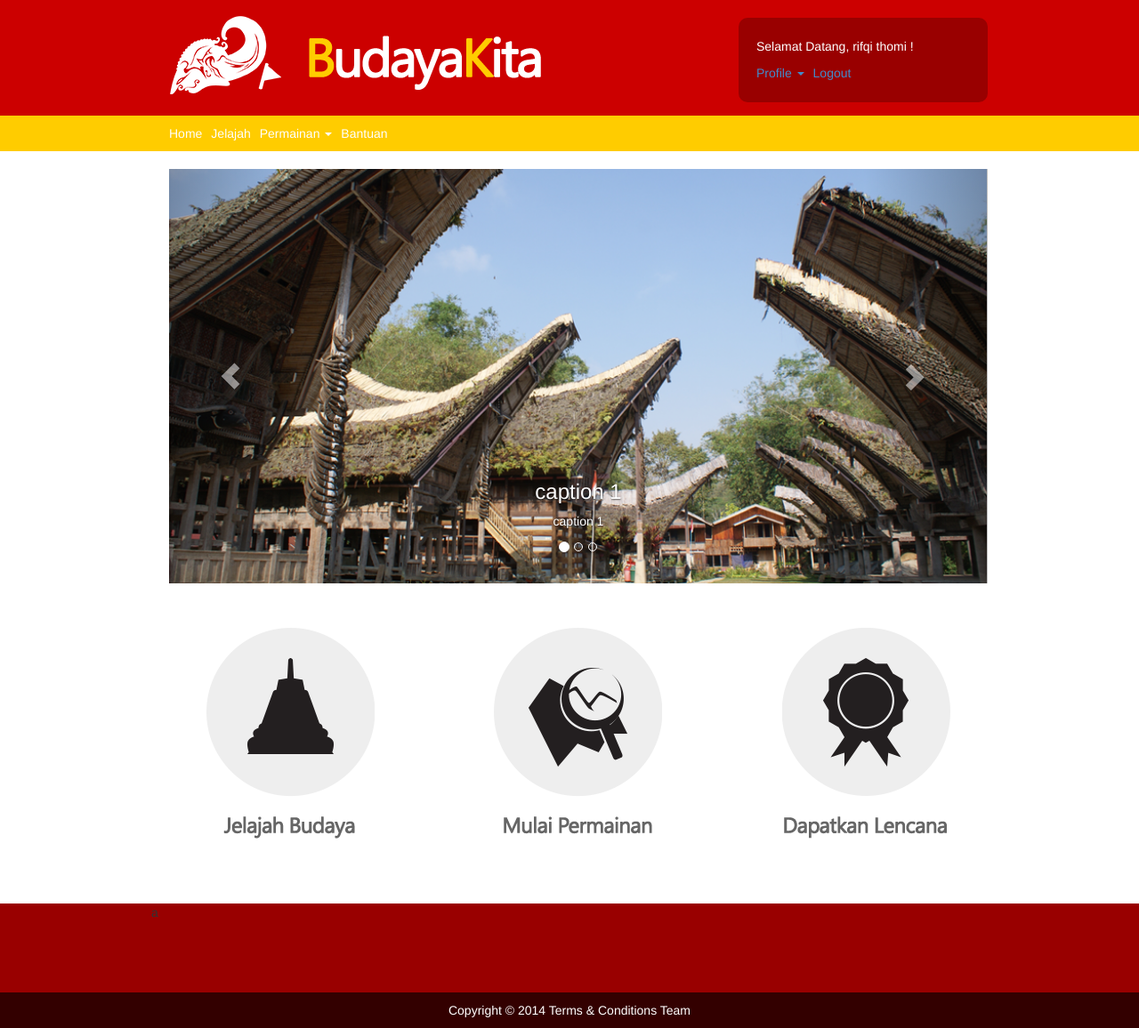
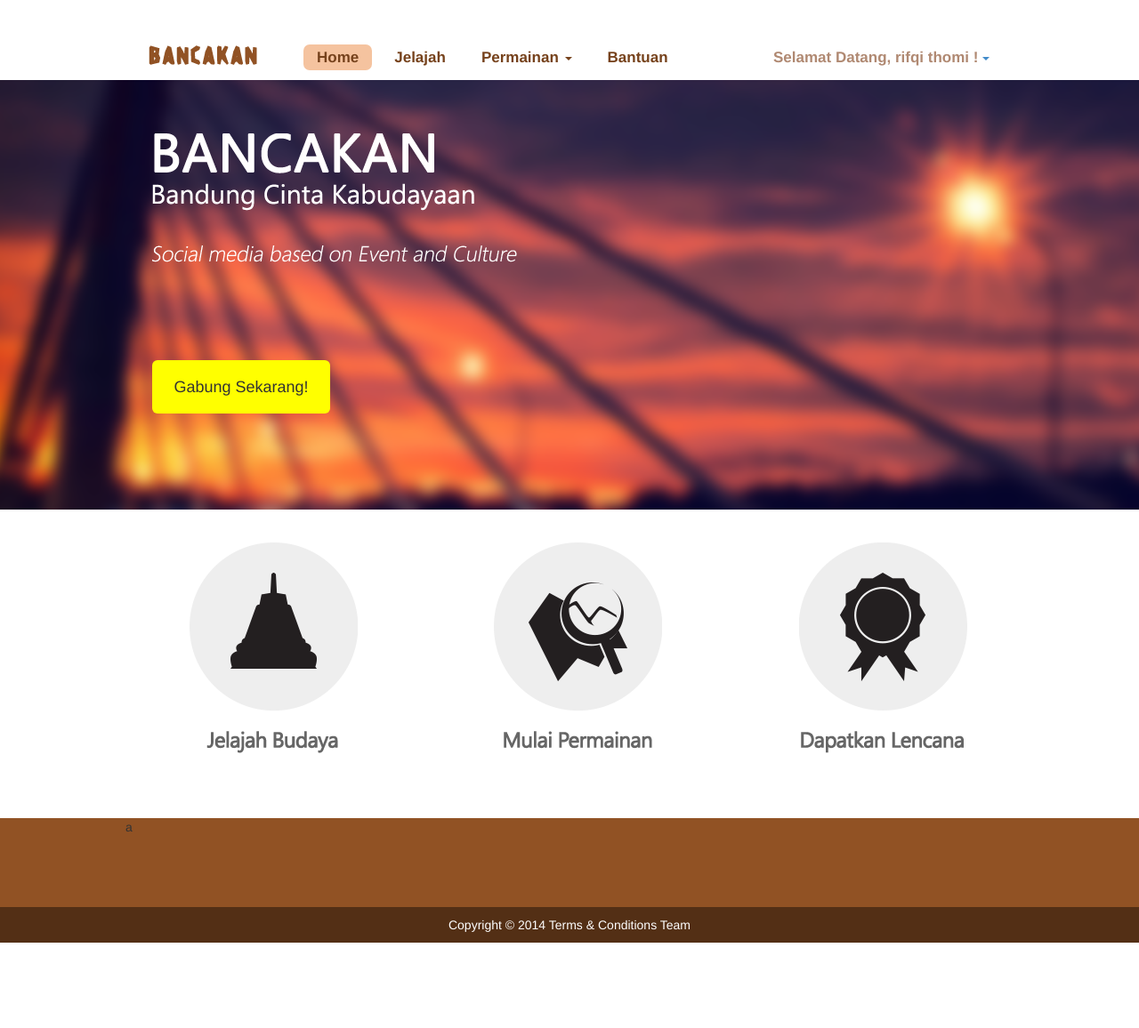
Before and after one commit to TermsandConditionsTeam/bancakan, a PHP site: page / in a window 1280 px wide. Shown: the whole page at 89% size. After the commit the page ends 1060 px from the top, so only its background shows below. Run offline with PHP 8.4, Linux system fonts and the light colour scheme; a user stored in the database is signed in; data comes from the database, SQL or seed files in the repository; some libraries are stand-ins or nearby versions.

Commit message:
update desain
ubah desain, tambah asset

```diff
--- a/custom.css
+++ b/custom.css
@@ -1,3 +1,11 @@
+      body
+      {
+        background: url("assets/images/body.png") no-repeat center center;
+        background-size: 100% 573px;
+        background-position: initial;
+
+      }
+
       header
       {
         padding-left: 20px;
@@ -5,8 +13,8 @@
         padding-right: 20px;
         padding-bottom: 0px;
         min-width: 1280px;
-        min-height: 130px;
-        background:url("assets/images/header.png") repeat;
+        min-height: 90px;
+        background:#ffffff;
       }
       nav
       {
@@ -18,34 +26,45 @@
         min-height: 40px;
         background:url("assets/images/menu.png") repeat;
       }
+      .aaa{
+        padding-left: 15px;
+        padding-right: 15px;
+      }
+      .aaa:hover {
+        background-color: #f5c39f;
+        border-radius:7px;
+      }
+      .aaa.active
+      {
+        background-color: #f5c39f;
+        border-radius:7px;
+      }
       .container
       {
-        width: 970px;
-
+        width: 1028px;
       }
       .logo
       {
         padding: 10px 20px;
         float:left;
-
+        margin-top:30px;
         width: 340px;
         height: 100%;
       }
       .login
       {
-        height: 95px;
+        height: 30px;
         width: 280px;
         float:right;
-        padding: 10px 20px;
-        background: #990000;
-        margin-top: 20px;
+        padding: 5px 10px;
+        margin-top: 48px;
         border-radius: 10px;
       }
       .user
       {
-        margin-top: 12px;
         margin-bottom:10px;
-        font-size: 14px;
+        font-size: 17px;
+        font-weight: bold;
       }
       .content
       {
@@ -92,7 +111,7 @@
         padding-bottom: 0px;
         min-width: 1280px;
         min-height: 100px;
-        background:url("assets/images/footer.png") repeat;
+        background:#915224;
         bottom: 0;
       }
       .footer2
@@ -103,7 +122,7 @@
         padding-bottom: 0px;
         min-width: 1280px;
         min-height: 40px;
-        background:url("assets/images/footer2.png") repeat;
+        background:#532f15;
         bottom: 0;
       }
       a:focus,a:hover
@@ -112,6 +131,7 @@
       }
       .isi
       {
+
         min-width: 900px;
         margin-left: 20px;
       }
--- a/index.php
+++ b/index.php
@@ -64,8 +64,29 @@
         <div class="logo">
           <a href="index.php"><img style="margin-top:8px;" src="assets/images/logo.png" alt="Logo" /></a>
         </div>
+        <div style="margin-top:45px;float:left;margin-left:-180px">
+          <ul style="height:30px; margin-top:10px;list-style: none;" class="navbar-nav">
+              <li style="margin-right:10px;"><a class="aaa active" style="padding-top: 5px; padding-bottom: 5px; color:#76421c;font-size:17px;font-weight:bold;" href="index.php">Home</a></li>
+              <li style="margin-right:10px"><a class="aaa" style="padding-top: 5px; padding-bottom: 5px;color:#76421c;font-size:17px;font-weight:bold;" id="jelajah" href="#">Jelajah</a></li>
+              <li class="dropdown">
+                <a class="aaa" style="height:30px;padding-top: 5px; padding-bottom: 5px; margin-right:10px;color:#76421c;margin-top:-10px;font-size:17px;font-weight:bold;" href="#" data-toggle="dropdown">Permainan <b class="caret"></b></a>
+                <ul style="margin-top:-1px;border:none;background:#f5c39f;" class="dropdown-menu">
+                  <li><a id="cariP" style="color:#76421c;font-size:17px;font-weight:bold;" href="#">Cari Permainan</a></li>
+                  <?php
+                    if(isset($_SESSION['email']))
+                    {
+                      ?>
+                        <li><a id="tambahP" style="color:#76421c;font-size:17px;font-weight:bold;" href="#">Buat Permainanmu Sendiri!</a></li>
+                      <?php
+                    }
+                  ?>
+                </ul>
+              </li>
+              <li style="margin-right:10px"><a class="aaa" style="padding-top: 5px; padding-bottom: 5px;color:#76421c;font-size:17px;font-weight:bold;" href="#">Bantuan</a></li>
+           </ul>
+        </div>
         <div class="login">
-          <div style="color:white;" class="user">Selamat Datang,
+          <div style="float:left;color:#b08972;" class="user">Selamat Datang,
             <?php
               if(!isset($_SESSION['email']))
               {
@@ -93,18 +114,13 @@
                       </div>
                       <ul style="list-style:none; margin-left:-40px;" class="navbar-nav">
                         <li class="dropdown">
-                          <a style="height:30px; margin-right:10px;margin-top:-10px" href="#" data-toggle="dropdown">Profile <b class="caret"></b></a>
+                          <a style="height:30px; margin-right:10px;margin-top:-10px" href="#" data-toggle="dropdown"> <b style="margin-top:3px;margin-left:5px;" class="caret"></b></a>
                           <ul class="dropdown-menu">
                             <li><a href="#">Edit Profile</a></li>
                             <li><a href="#">Lencanaku</a></li>
-                            <li><a href="#">Something else here</a></li>
-                            <li class="divider"></li>
-                            <li class="dropdown-header">Nav header</li>
-                            <li><a href="#">Separated link</a></li>
-                            <li><a href="#">One more separated link</a></li>
+                            <li style="margin-right:10px"><a href="logout.php">Logout</a></li>
                           </ul>
                         </li>
-                        <li style="margin-right:10px"><a href="logout.php">Logout</a></li>
                       </ul>
                   ';
               }
@@ -112,7 +128,7 @@
         </div>
       </div>
     </header>
-    <nav>
+    <!--nav>
       <div class="container">
            <ul style="height:30px; margin-top:10px;margin-left:-20px;list-style: none;" class="navbar-nav">
               <li style="margin-right:10px;"><a style=" color:white;" href="index.php">Home</a></li>
@@ -122,56 +138,30 @@
                 <ul style="margin-top:10px;border:none;background:#ffcc00;" class="dropdown-menu">
                   <li><a id="cariP" style="color:white"; href="#">Cari Permainan</a></li>
                   <?php
-                    if(isset($_SESSION['email']))
+                   /* if(isset($_SESSION['email']))
                     {
                       ?>
                         <li><a id="tambahP" style="color:white"; href="#">Buat Permainanmu Sendiri!</a></li>
                       <?php
-                    }
+                    }*/
                   ?>
                 </ul>
               </li>
               <li style="margin-right:10px"><a style="color:white;" href="#">Bantuan</a></li>
            </ul>
       </div>
-    </nav>
+    </nav-->
 
     <div id="contents" class="content">
       <div class="container">
         <div class="isi">
-          <div id="carousel-example-generic" class="carousel slide" data-ride="carousel">
-            <!-- Indicators -->
-            <ol class="carousel-indicators">
-              <li data-target="#carousel-example-generic" data-slide-to="0" class="active"></li>
-              <li data-target="#carousel-example-generic" data-slide-to="1"></li>
-              <li data-target="#carousel-example-generic" data-slide-to="2"></li>
-            </ol>
-
-            <!-- Wrapper for slides -->
-            <div class="carousel-inner">
-              <div class="item active">
-                <img src="assets/images/foto1.png" width="930px" alt="foto1">
-                <div class="carousel-caption">
-                  <h3>caption 1</h3>
-                  <p>caption 1</p>
-                </div>
-              </div>
-              <div class="item">
-                <img src="assets/images/foto1.png" width="930px" alt="foto2">
-                <div class="carousel-caption">
-                  <h3>caption 2</h3>
-                  <p>caption 2</p>
-                </div>
-              </div>
+          <div style="height:450px;padding:10px 10px;">
+            <div style="float:left">
+              <div style="margin-top:30px;"><img src="assets/images/bancakan.png"></div>
+              <button id="gabung" style="height:60px;width:200px;line-height: 10px;margin-top:100px;background:yellow;" class="btn btn-lg btn-block" type="submit">Gabung Sekarang!</button>
             </div>
-
-            <!-- Controls -->
-            <a class="left carousel-control" href="#carousel-example-generic" role="button" data-slide="prev">
-              <span class="glyphicon glyphicon-chevron-left"></span>
-            </a>
-            <a class="right carousel-control" href="#carousel-example-generic" role="button" data-slide="next">
-              <span class="glyphicon glyphicon-chevron-right"></span>
-            </a>
+            <div style="float:right;">
+            </div>
           </div>
         </div>
       </div>
--- a/jelajah.php
+++ b/jelajah.php
@@ -1,6 +1,6 @@
 <div class="container">
 	<div class="isi">
-		<div id="map" style="width: 920px; height: 456px">
+		<div id="map" style="width: 960px; height: 456px;margin-top:-10px">
 			<!-- Modal -->
 			<div id="myModal" class="modal fade bs-example-modal-lg" tabindex="-1" role="dialog" aria-labelledby="myLargeModalLabel" aria-hidden="true">
 			  <div class="modal-dialog modal-lg">
```
Also changed, not shown: assets/images/bancakan.png (added), assets/images/body.png (added), assets/images/logo.png.
